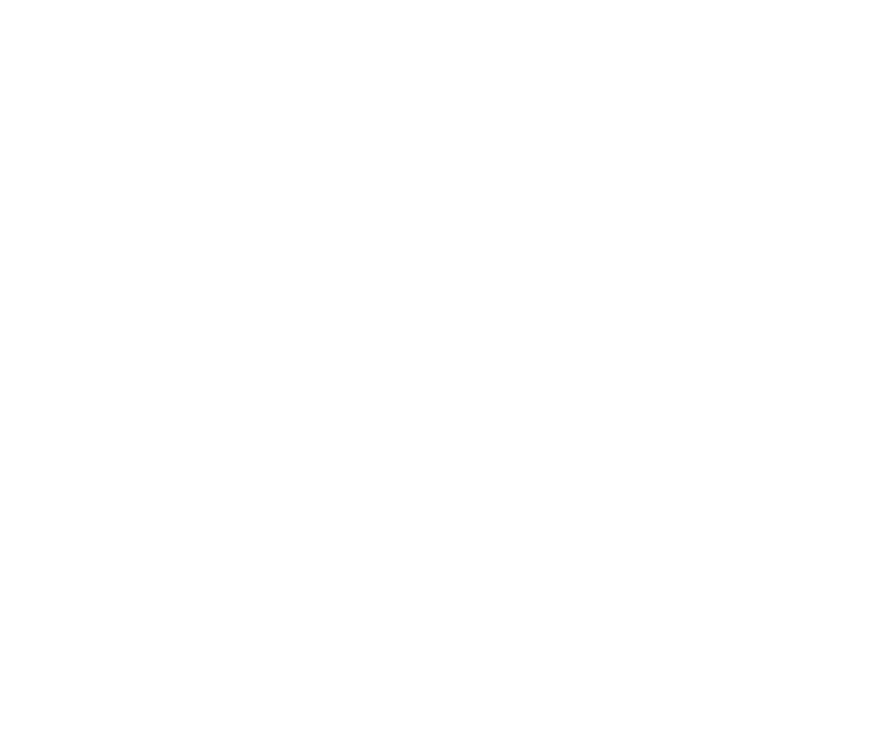
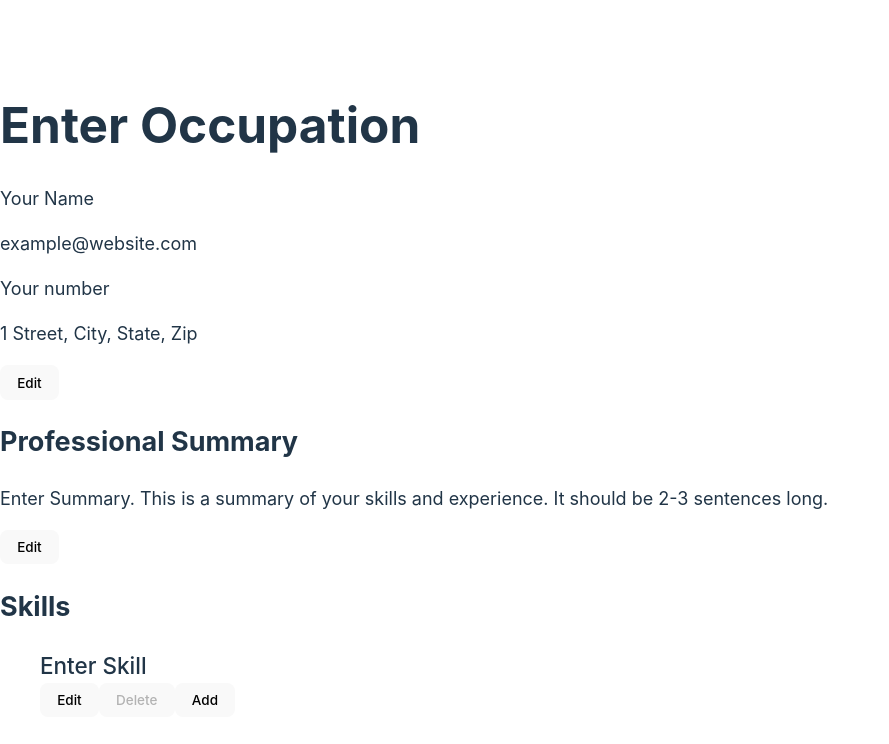
Before and after one commit to GrandeMan/CV-application, a React (Vite) app in the folder cv-app/: page / in a window 1280 px wide. Shown: the top 744 px of the page, without its empty margins (0-889 px from the left). Built offline with nearby package versions, Linux system fonts and the light colour scheme.

Commit message:
Edit components (Begin)

```diff
--- a/cv-app/src/App.jsx
+++ b/cv-app/src/App.jsx
@@ -1,36 +1,193 @@
 import { useState } from 'react'
+import './index.css'
 
 
 function GeneralInfo() {
-  const [occupation, setOccupation] = useState('Enter Occupation')
-  const [name, setName] = useState('Your Name')
-  const [email, setEmail] = useState('example@website.com')
-  const [phone, setPhone] = useState('Enter Phone Number')
-  const [address, setAddress] = useState('1 Street, City, State, Zip')
+	const [occupation, setOccupation] = useState("Enter Occupation");
+	const [name, setName] = useState("Your Name");
+	const [email, setEmail] = useState("example@website.com");
+	const [phone, setPhone] = useState("Your number");
+	const [address, setAddress] = useState("1 Street, City, State, Zip");
+	const [isEditing, setIsEditing] = useState(false);
 
-  return(
-  <>
-  </>
-  )
+	const handleEditClick = () => {
+		setIsEditing(true);
+	};
+
+	const handleSaveClick = () => {
+		setIsEditing(false);
+	};
+
+	return (
+		<div>
+			{isEditing ? (
+				<div>
+					<input
+						type="text"
+						value={occupation}
+						onChange={(e) => setOccupation(e.target.value)}
+					/>
+					<input
+						type="text"
+						value={name}
+						onChange={(e) => setName(e.target.value)}
+					/>
+					<input
+						type="text"
+						value={email}
+						onChange={(e) => setEmail(e.target.value)}
+					/>
+					<input
+						type="text"
+						value={phone}
+						onChange={(e) => setPhone(e.target.value)}
+					/>
+					<input
+						type="text"
+						value={address}
+						onChange={(e) => setAddress(e.target.value)}
+					/>
+					<button className='save-btn' onClick={handleSaveClick}>Save</button>
+				</div>
+			) : (
+				<div>
+					<h1>{occupation}</h1>
+					<p> {name}</p>
+					<p> {email}</p>
+					<p> {phone}</p>
+					<p> {address}</p>
+					<button className='edit-btn' onClick={handleEditClick}>Edit</button>
+				</div>
+			)}
+		</div>
+	);
 }
 
 function Summary() {
-  const [summary, setSummary] = useState('Enter Summary')
+  const [summary, setSummary] = useState('Enter Summary. This is a summary of your skills and experience. It should be 2-3 sentences long.');
+  const [isEditing, setIsEditing] = useState(false);
 
-  return(
-  <>
-  </>
-  )
+  const handleEditClick = () => {
+    setIsEditing(true);
+  };
+
+  const handleSaveClick = () => {
+    setIsEditing(false);
+  };
+
+  return (
+		<div>
+			{isEditing ? (
+				<div>
+					<input
+						type="text"
+						value={summary}
+						onChange={(e) => setSummary(e.target.value)}
+					/>
+					<button className='save-btn' onClick={handleSaveClick}>Save</button>
+				</div>
+			) : (
+				<div>
+					<h2>Professional Summary</h2>
+					<p>{summary}</p>
+					<button className='edit-btn' onClick={handleEditClick}>Edit</button>
+				</div>
+			)}
+		</div>
+  );
 }
 
 function Skills() {
-  const [skill, setSkill] = useState('Enter Skill')
+	const [skills, setSkills] = useState(["Enter Skill"]);
+	const [isEditing, setIsEditing] = useState(false);
+	const [newSkill, setNewSkill] = useState("");
 
-  return(
-  <>
-  </>
-  )
+	const handleEditClick = () => {
+		setIsEditing(true);
+	};
+
+	const handleSaveClick = () => {
+		setIsEditing(false);
+		const updatedSkills = [...skills];
+		const skillIndex = updatedSkills.findIndex((s) => s === "Enter Skill");
+		updatedSkills[skillIndex] = newSkill || "Enter Skill";
+		setSkills(updatedSkills);
+		setNewSkill("");
+	};
+
+	const handleDeleteClick = (index) => {
+		if (skills.length > 1) {
+			const updatedSkills = [...skills];
+			updatedSkills.splice(index, 1);
+			setSkills(updatedSkills);
+		}
+	};
+
+	const handleAddClick = () => {
+		if (skills.length < 6) {
+			setSkills([...skills, "Enter Skill"]);
+		}
+	};
+
+	return (
+		<div>
+			{isEditing ? (
+				<div>
+					<input
+						type="text"
+						value={newSkill}
+						onChange={(e) => setNewSkill(e.target.value)}
+					/>
+					<button className="save-btn" onClick={handleSaveClick}>
+						Save
+					</button>
+				</div>
+			) : (
+				<div>
+					<h2>Skills</h2>
+					<ul>
+						{skills.map((skill, index) => (
+							<div className="skill-item" key={index}>
+								<li>{skill}</li>
+								<button
+									className="edit-btn"
+									onClick={handleEditClick}
+								>
+									Edit
+								</button>
+								{skills.length > 1 ? (
+									<button
+										className="delete-btn"
+										onClick={() => handleDeleteClick(index)}
+									>
+										Delete
+									</button>
+								) : (
+									<button className="delete-btn" disabled>
+										Delete
+									</button>
+								)}
+								{skills.length < 6 ? (
+									<button
+										className="add-btn"
+										onClick={handleAddClick}
+									>
+										Add
+									</button>
+								) : (
+									<button className="add-btn" disabled>
+										Add
+									</button>
+								)}
+							</div>
+						))}
+					</ul>
+				</div>
+			)}
+		</div>
+	);
 }
+
 
 function Education() {
   const [school, setSchool] = useState('Enter School')
--- a/cv-app/src/index.css
+++ b/cv-app/src/index.css
@@ -29,10 +29,11 @@
   place-items: center;
   min-width: 320px;
   min-height: 100vh;
+  font-size: 1.125em;
 }
 
 h1 {
-  font-size: 3.2em;
+  font-size: 2.75em;
   line-height: 1.1;
 }
 
@@ -40,7 +41,7 @@
   border-radius: 8px;
   border: 1px solid transparent;
   padding: 0.6em 1.2em;
-  font-size: 1em;
+  font-size: .75em;
   font-weight: 500;
   font-family: inherit;
   background-color: #1a1a1a;
@@ -55,6 +56,12 @@
   outline: 4px auto -webkit-focus-ring-color;
 }
 
+li {
+  list-style: none;
+  font-weight: 500;
+  font-size: 1.25em;
+}
+
 @media (prefers-color-scheme: light) {
   :root {
     color: #213547;
```
